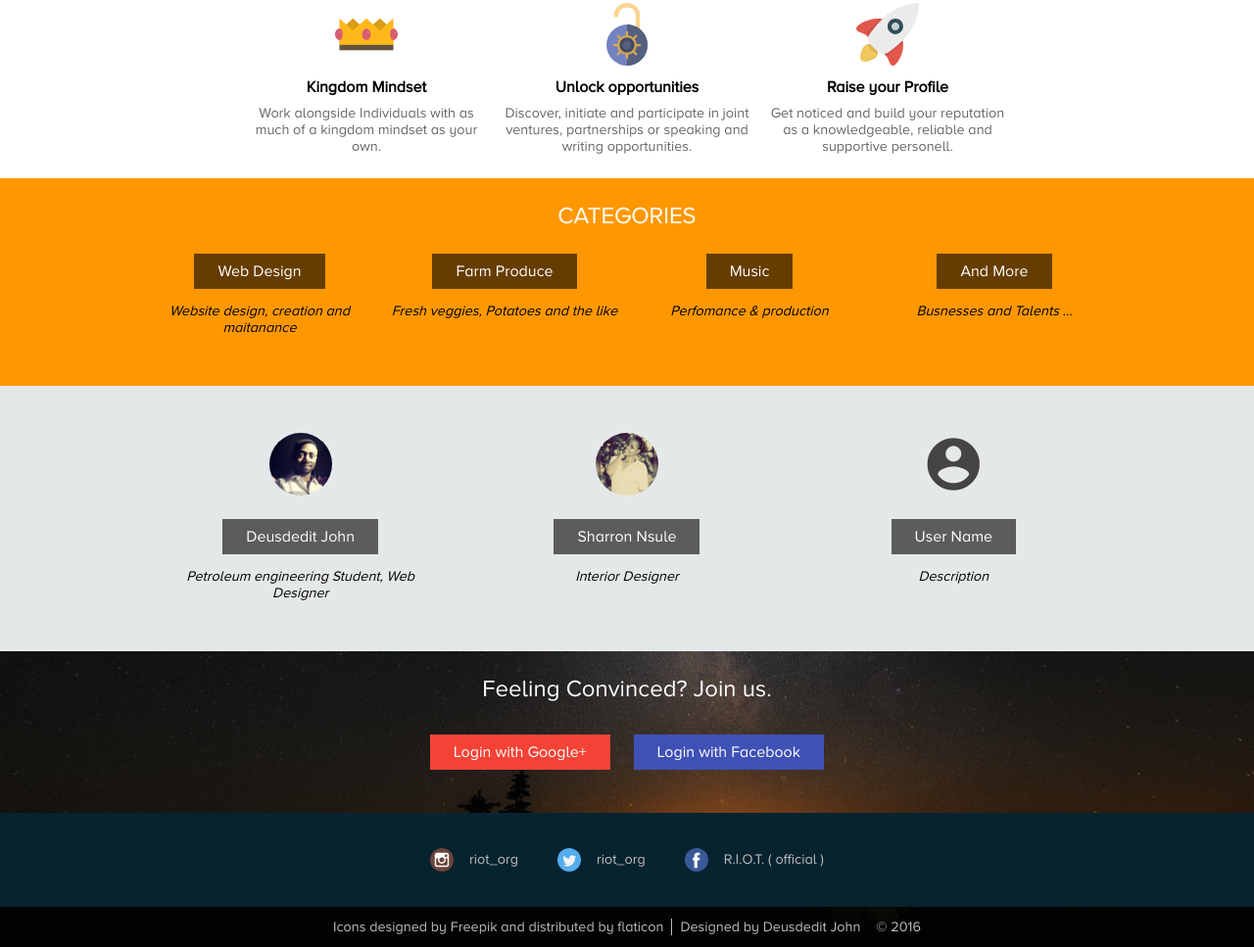
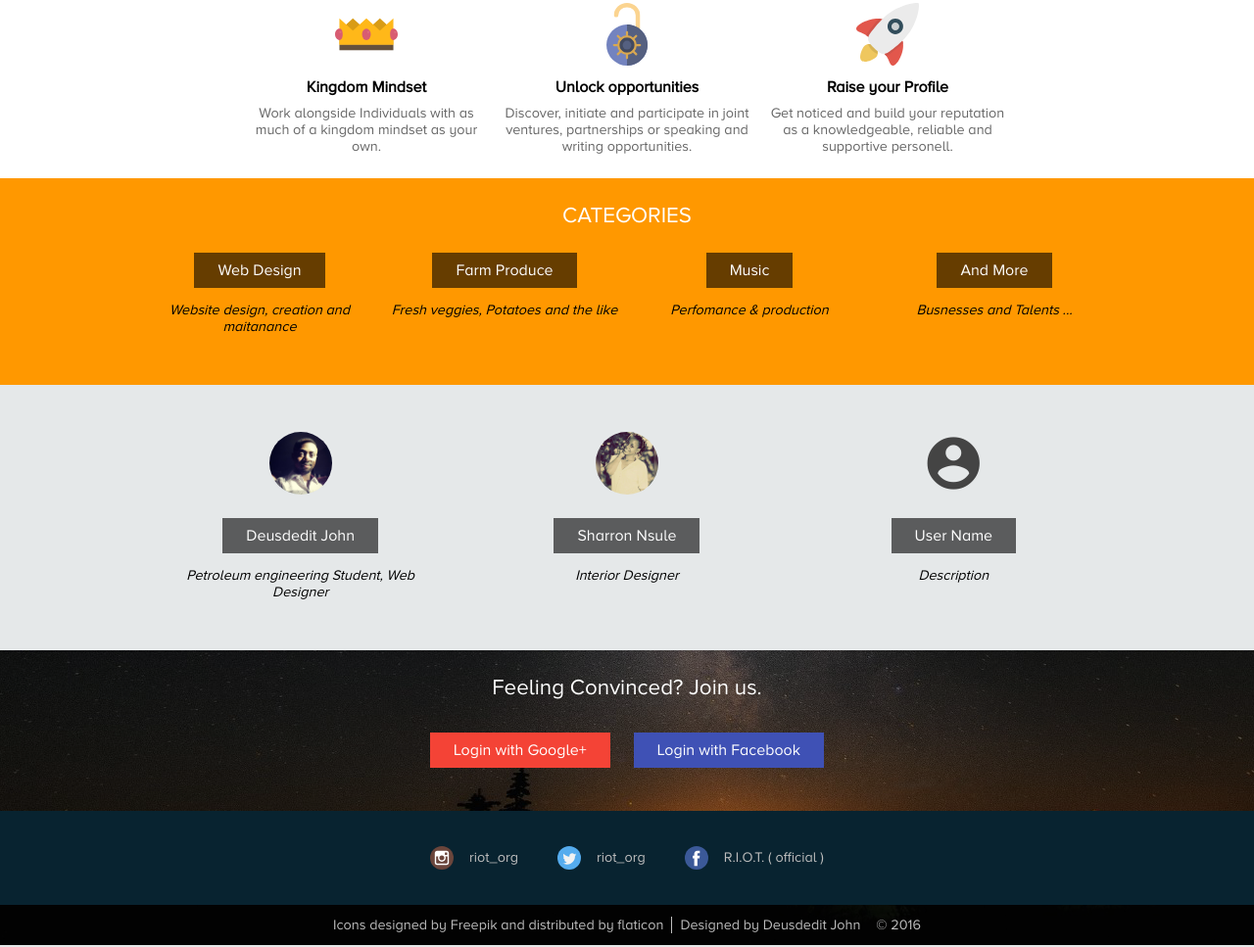
Before and after one commit to MmariDeusdedit/mmarideusdedit.github.io, a plain HTML site: page home.html in a window 1280 px wide. Shown: the part 821-1788 px from the top of the page at 98% size. Drawn offline with Linux system fonts and the light colour scheme.

Commit message:
7th commit

```diff
--- a/home_files/index.css
+++ b/home_files/index.css
@@ -156,7 +156,7 @@
 }
 #about-us>header{
   color: #222;
-  font-size: 24px;
+  font-size: 1.4em;
 }
 #about-us .body{
   display: flex;
@@ -208,7 +208,7 @@
 }
 .categories header{
   color: rgba(255,255,255,1);
-  font-size: 24px;
+  font-size: 1.4em;
 }
 .categories .category{
   display: flex;
@@ -311,7 +311,7 @@
 }
 .signup header{
   color: rgba(255,255,255,1);
-  font-size: 24px;
+  font-size: 1.4em;
 }
 .social * {
     margin: 8px 12px;
```
